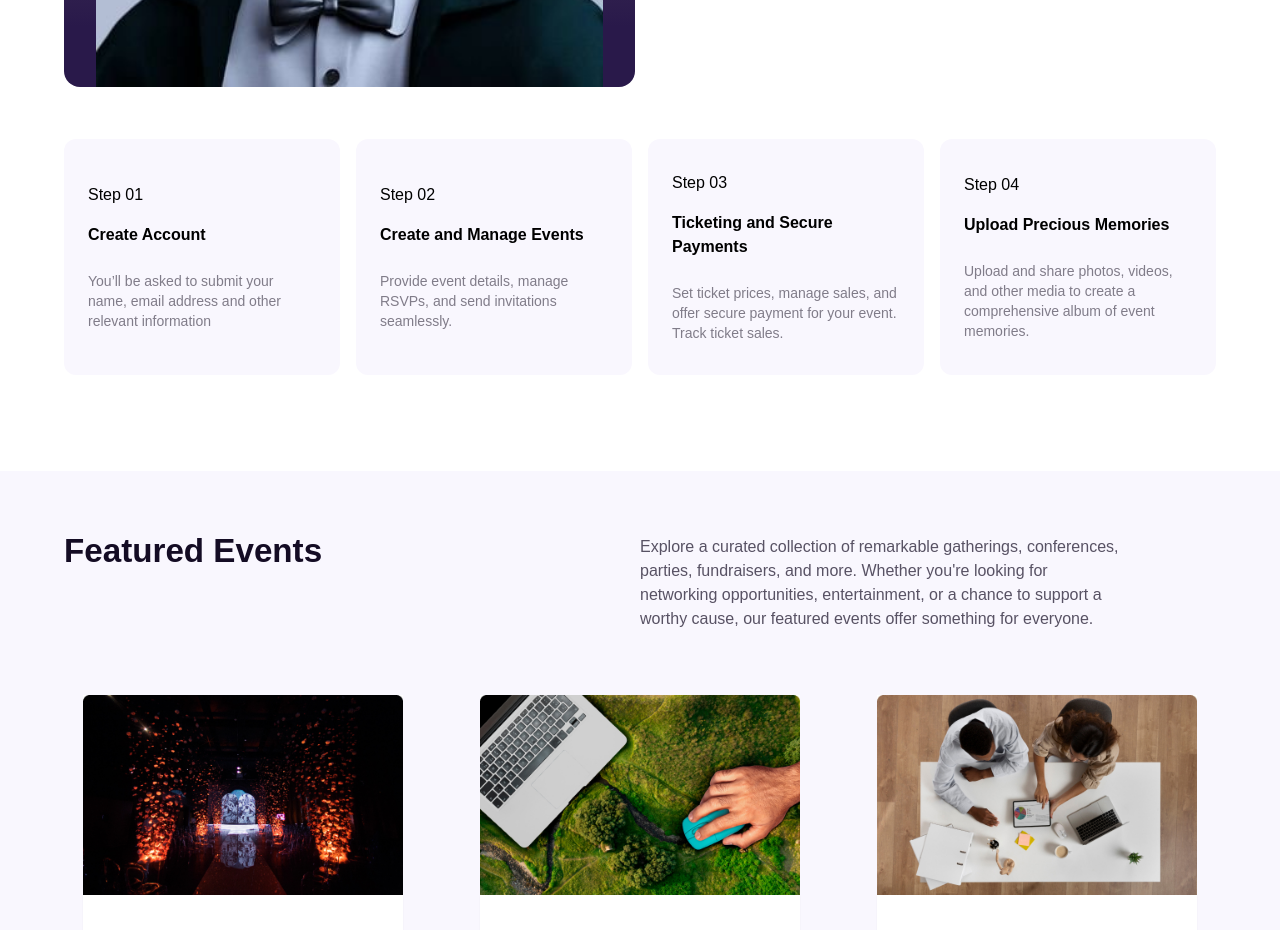
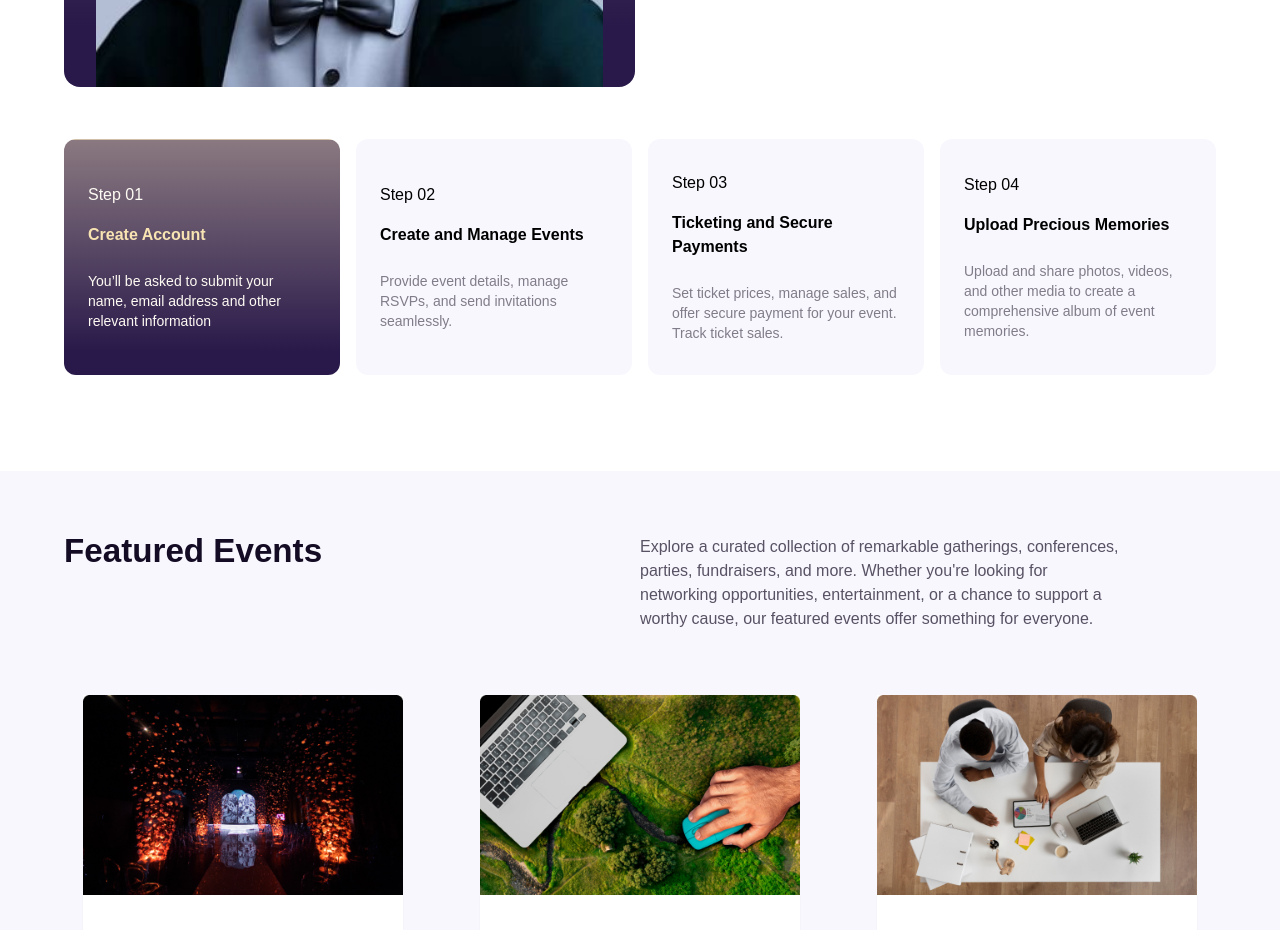
Before and after one commit to firerum/deleventus-frontend, a Next.js app: page / in a window 1280 px wide. Shown: the part 1540-2470 px from the top of the page. Built offline with nearby package versions, Linux system fonts and the light colour scheme; a web font is replaced by a local one.

Commit message:
default get started bg color

```diff
--- a/src/components/Carousels/Carousel.jsx
+++ b/src/components/Carousels/Carousel.jsx
@@ -29,7 +29,7 @@ export const Carousel = ({ children }) => {
         <Swiper {...settings}>
             {children.map((child, index) => (
                 <div className="swiper-slide" key={index}>
-                    <SwiperSlide>{child}</SwiperSlide>
+                    <SwiperSlide key={index}>{child}</SwiperSlide>
                 </div>
             ))}
         </Swiper>
--- a/src/sections/landing-page/CreateAccountCard.jsx
+++ b/src/sections/landing-page/CreateAccountCard.jsx
@@ -1,43 +1,23 @@
-import { styled } from 'styled-components';
-
-const _Button = styled.button`
-    span:last-child {
-        color: #807c89;
-    }
-
-    &:hover {
-        background-image: linear-gradient(
-            180deg,
-            #f9e8be 0%,
-            #8a7980 0.59%,
-            #29194a 90%
-        );
-
-        span {
-            color: #fefbf4;
-        }
-
-        span:nth-child(2) {
-            color: #f8e4b2;
-        }
-    }
-`;
-
 export const CreateAccountCard = ({
     title,
     step,
     content,
     setCount,
     index,
+    count,
 }) => {
     return (
-        <_Button
-            className="bg-pry-purple text-left cursor-pointer hover:animate-account py-8 px-6 rounded-xl max-w-md"
+        <button
+            className={`bg-pry-purple text-left cursor-pointer py-8 px-6 rounded-xl max-w-md ${
+                count === index && 'get-started-image-bg animate-account'
+            }`}
             onClick={() => setCount(index)}
         >
             <span className="block font-general mb-4">{step}</span>
             <span className="block font-semibold mb-6">{title}</span>
-            <span className="hidden md:block text-sm">{content}</span>
-        </_Button>
+            <span className="hidden md:block text-sm text-pry-text-color-1">
+                {content}
+            </span>
+        </button>
     );
 };
--- a/src/sections/landing-page/Home.jsx
+++ b/src/sections/landing-page/Home.jsx
@@ -117,6 +117,7 @@ export default function Home() {
                                 content={pc.content}
                                 setCount={setCount}
                                 index={index}
+                                count={count}
                             />
                         ))}
                     </div>
@@ -124,7 +125,7 @@ export default function Home() {
                 <section className="bg-pry-purple px-6 md:px-16 -mx-6 md:-mx-16 ">
                     <div className="xxl:grid grid-cols-2 xxl:text-left mb-16">
                         <h2>Featured Events</h2>
-                        <p className="text-pry-text-color-2">
+                        <p>
                             Explore a curated collection of remarkable
                             gatherings, conferences, parties, fundraisers, and
                             more. Whether you're looking for networking
--- a/src/styles/globals.css
+++ b/src/styles/globals.css
@@ -98,6 +98,14 @@ footer section:last-child {
     );
 }
 
+.get-started-image-bg span:nth-child(2) {
+    color: #f8e4b2 !important;
+}
+
+.get-started-image-bg span {
+    color: #fefbf4 !important;
+}
+
 /* FAQ styles */
 .faq {
     position: relative;
```
